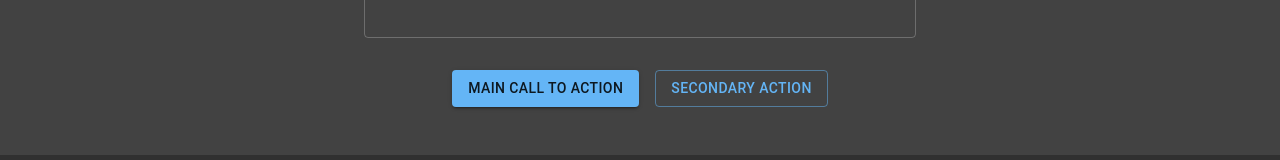
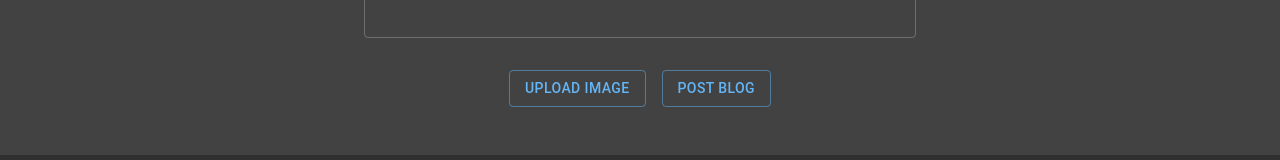
Before and after one commit to pranjal2410/Learn-Starlette, a React (Create React App) app in the folder frontend/: page /blog in a window 1280 px wide. Shown: the part 459-619 px from the top of the page. Built offline with nearby package versions, Linux system fonts and the light colour scheme; sample sign-in values are in the browser's storage.

Commit message:
Added file upload

```diff
--- a/frontend/src/components/Blog/ViewBlog.js
+++ b/frontend/src/components/Blog/ViewBlog.js
@@ -48,7 +48,7 @@ const ViewBlog = () => {
     let history = useHistory();
     const [data, setData] = React.useState({
         blog: '',
-        image: null
+        image: []
     });
     const [cards, setCards] = React.useState([1, 2, 3, 4, 5, 6])
 
@@ -68,10 +68,32 @@ const ViewBlog = () => {
     }, [])
 
     const handleChange = (event) => {
-        setData({
-            ...data,
-            [event.target.id]: event.target.value
-        })
+        if(event.target.id==='image') {
+            var file = event.target.files[0];
+            const reader = new FileReader();
+            var url = reader.readAsDataURL(file);
+
+            reader.onloadend = function(e) {
+                setData({
+                    ...data,
+                    image: [reader.result]
+                });
+            }
+            console.log(url);
+            setData({
+                ...data,
+                [event.target.id]: event.target.files[0]
+            })
+        }
+        else
+            setData({
+                ...data,
+                [event.target.id]: event.target.value
+            })
+    }
+
+    const handleSubmit = async() => {
+        console.log(data);
     }
 
     return (
@@ -102,13 +124,23 @@ const ViewBlog = () => {
                         <div className={classes.heroButtons}>
                             <Grid container spacing={2} justify="center">
                                 <Grid item>
-                                    <Button variant="contained" color="primary">
-                                        Main call to action
-                                    </Button>
+                                    <input
+                                        accept="image/*"
+                                        type="file"
+                                        id="image"
+                                        name="image"
+                                        onChange={handleChange}
+                                        style={{ display: "none" }}
+                                    />
+                                    <label htmlFor="image">
+                                        <Button variant="outlined" color="primary" component="span">
+                                            Upload Image
+                                        </Button>
+                                    </label>
                                 </Grid>
                                 <Grid item>
-                                    <Button variant="outlined" color="primary">
-                                        Secondary action
+                                    <Button variant="outlined" color="primary" onClick={handleSubmit}>
+                                        Post Blog
                                     </Button>
                                 </Grid>
                             </Grid>
```
